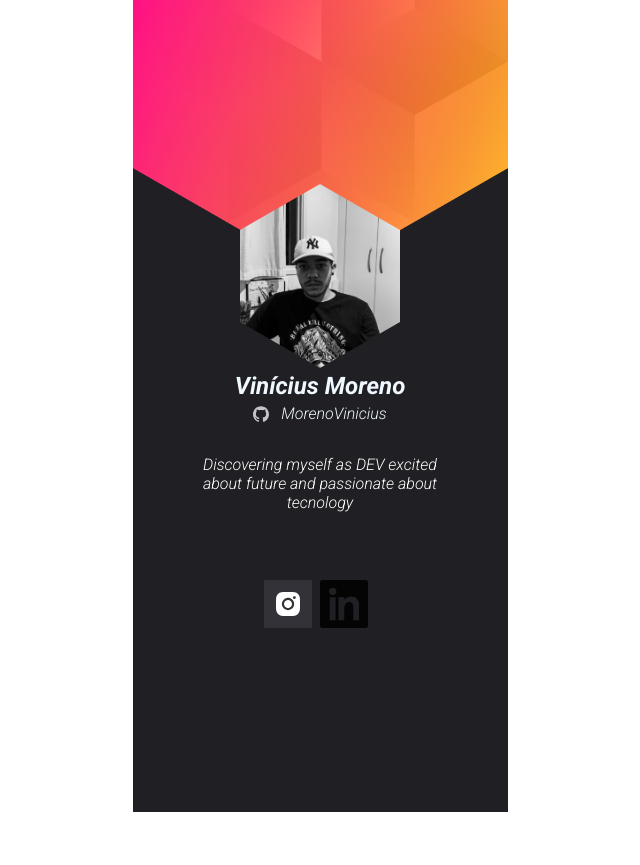
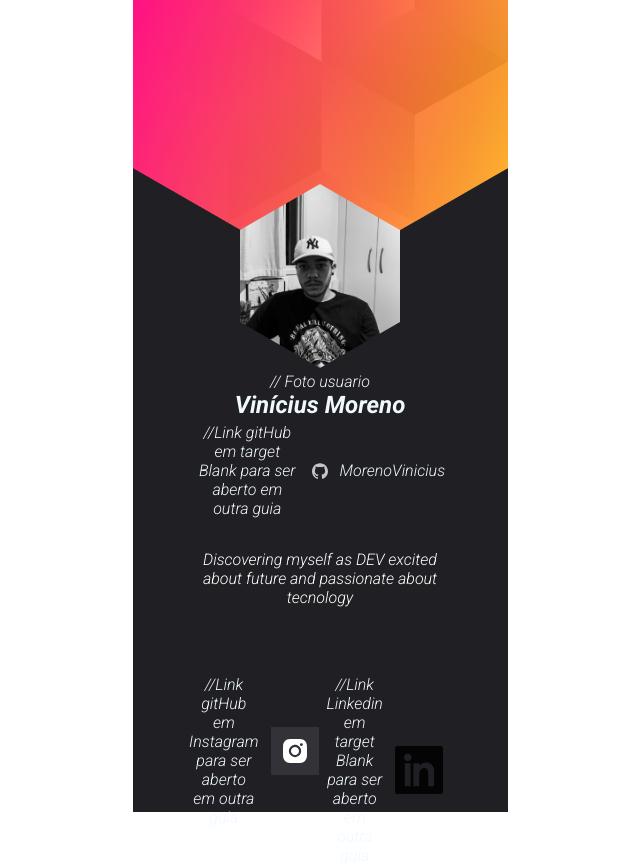
Before and after one commit to MorenoVinicius/HTML, a plain HTML site: page MyCard/index.html in a window 1280 px wide. Shown: the whole page, without its empty margins (320-960 px from the left). Before the commit the page ends 812 px from the top, so only its background shows below. Drawn offline with Linux system fonts and the light colour scheme.

Commit message:
Update index.html

```diff
--- a/MyCard/index.html
+++ b/MyCard/index.html
@@ -6,8 +6,8 @@
     <meta name="viewport" content="width=device-width, initial-scale=1.0">
     <link rel="Stylesheet" href="style.css"/>
     <link rel="preconnect" href="https://fonts.googleapis.com">
-<link rel="preconnect" href="https://fonts.gstatic.com" crossorigin>
-<link href="https://fonts.googleapis.com/css2?family=Roboto:ital,wght@1,300;1,700&display=swap" rel="stylesheet">
+    <link rel="preconnect" href="https://fonts.gstatic.com" crossorigin>
+    <link href="https://fonts.googleapis.com/css2?family=Roboto:ital,wght@1,300;1,700&display=swap" rel="stylesheet">
     <title>Document</title>
 </head>
 <body>
@@ -16,12 +16,12 @@
         <div class="avatar">
 
 
-            <img  src="img/person.jpg" alt="Foto Pessoal">
+            <img  src="img/person.jpg" alt="Foto Pessoal"> // Foto usuario
 
         </div>
 
         <h1>Vinícius Moreno</h1>
-        <a href="https://github.com/MorenoVinicius/" target="_blank">
+        <a href="https://github.com/MorenoVinicius/" target="_blank"> //Link gitHub em target Blank para ser aberto em outra guia
             <img src="img/github 2.svg" alt="gitHub Icon">MorenoVinicius
         </a>
         <p>
@@ -30,12 +30,12 @@
 
         <ul>
             <li>
-                <a href="https://www.instagram.com/vms.jpg" target="_blank">
+                <a href="https://www.instagram.com/vms.jpg" target="_blank"> //Link gitHub em Instagram para ser aberto em outra guia
                     <img src="img/Group 6424.svg" alt="Instagram Icon">
                 </a>
             </li>
             <li>
-                <a class="lk" href="https://www.linkedin.com/in/moreno-vinicius/" target="_blank">
+                <a class="lk" href="https://www.linkedin.com/in/moreno-vinicius/" target="_blank"> //Link Linkedin em target Blank para ser aberto em outra guia
                     <img width="48px" src="img/lk.svg" alt="linkedin Icon">
                 </a>
             </li>
```
